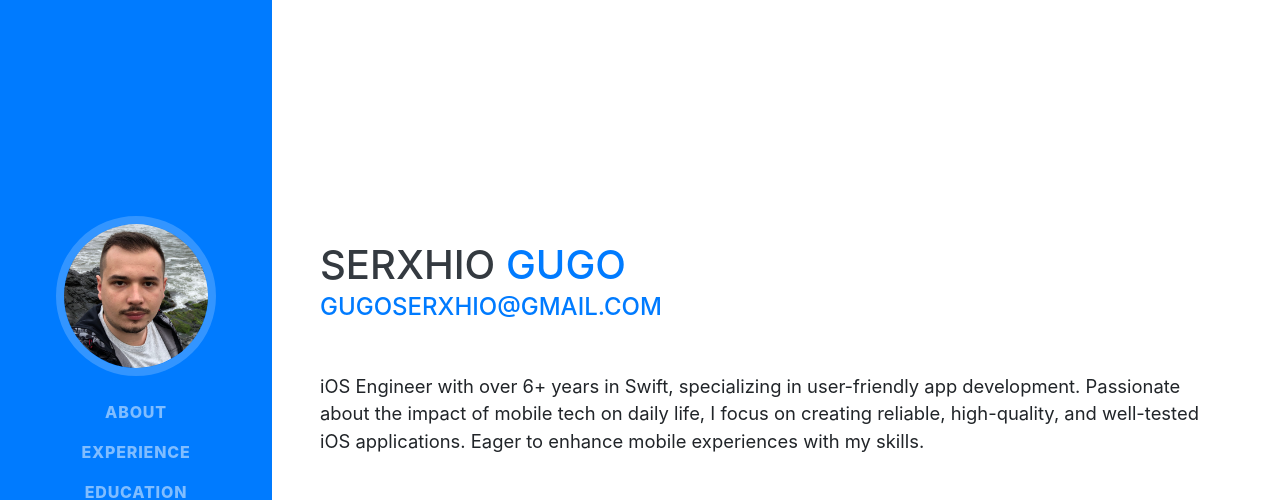
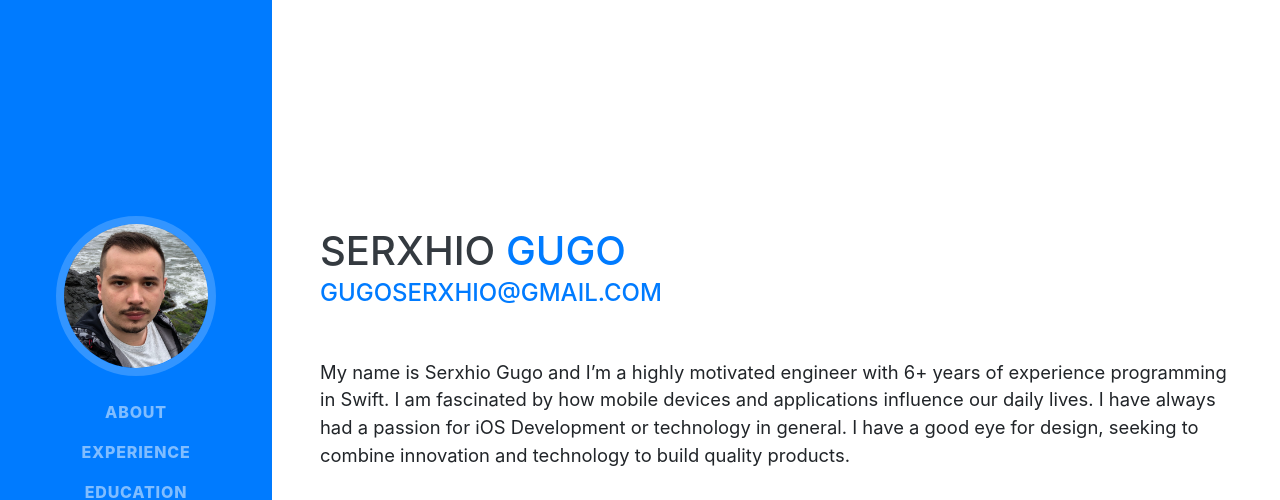
Before and after one commit to SerxhioGugo/serxhiogugo.github.io, a website with bundled scripts: page index.html in a window 1280 px wide. Shown: the top 500 px of the page. Built offline with nearby package versions, Linux system fonts and the light colour scheme; a web font is replaced by a local one.

Commit message:
update summary

```diff
--- a/index.html
+++ b/index.html
@@ -69,7 +69,10 @@
         <div class="subheading mb-5">
           <a href="mailto:gugoserxhio@gmail.com">gugoserxhio@gmail.com</a>
         </div>
-        <p class="lead mb-5">iOS Engineer with over 6+ years in Swift, specializing in user-friendly app development. Passionate about the impact of mobile tech on daily life, I focus on creating reliable, high-quality, and well-tested iOS applications. Eager to enhance mobile experiences with my skills.
+        <p class="lead mb-5">My name is Serxhio Gugo and I’m a highly
+          motivated engineer with 6+ years of experience programming in Swift. I am fascinated by how mobile devices and
+          applications influence our daily lives. I have always had a passion for iOS Development or technology in
+          general. I have a good eye for design, seeking to combine innovation and technology to build quality products.
         </p>
         <div class="social-icons">
           <a href="https://www.linkedin.com/in/serxhio-gugo/" target="_blank">
```
